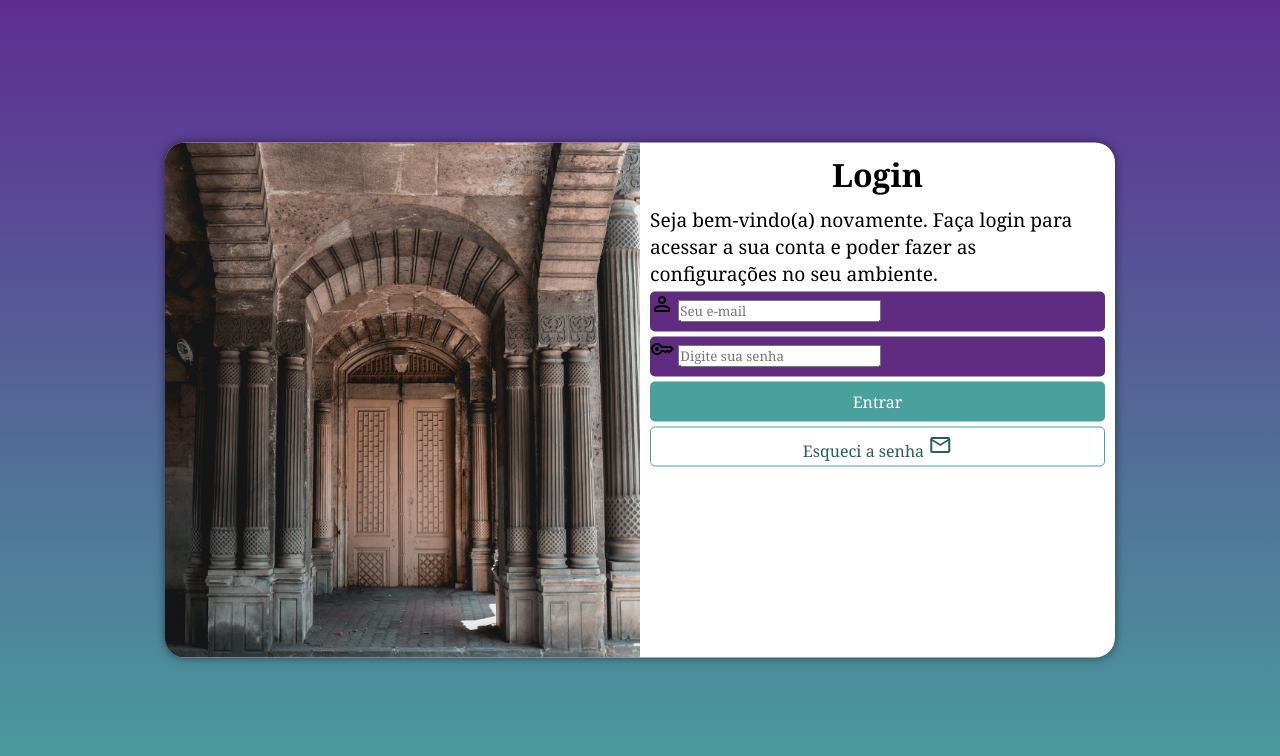
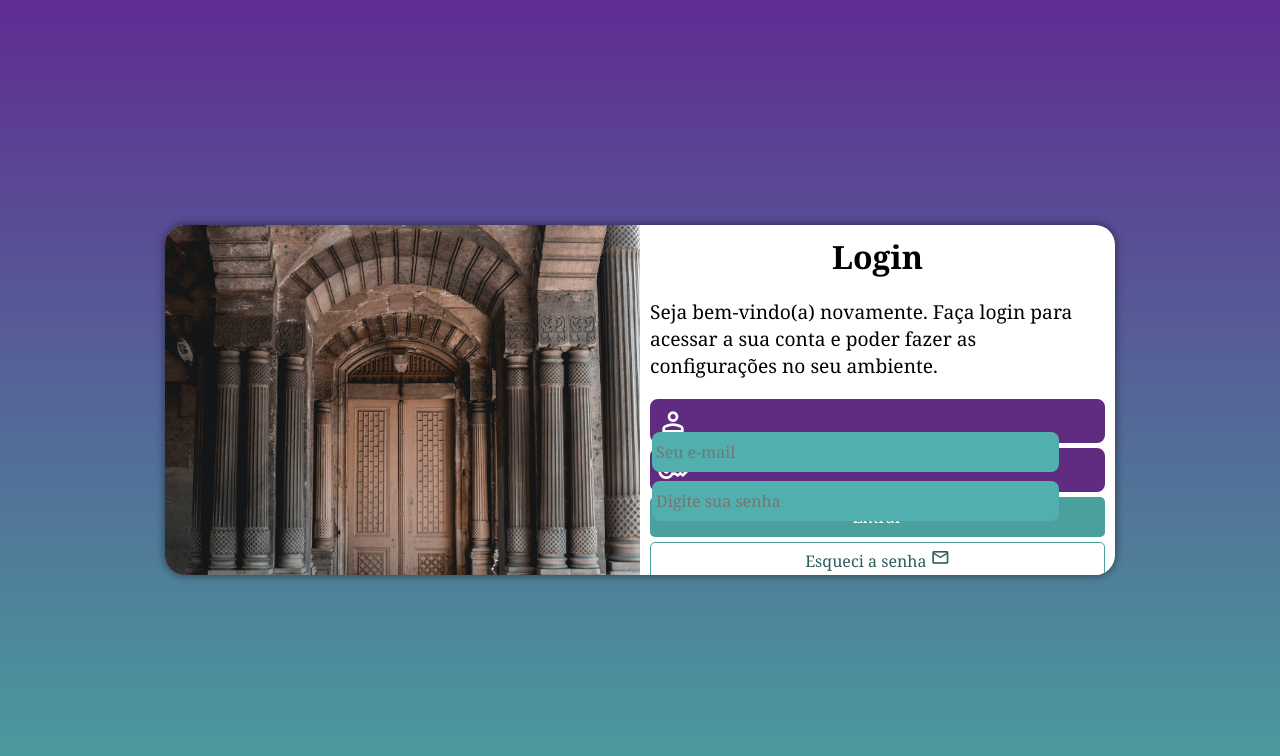
Before and after one commit to leticiamv27/tela-login, a plain HTML site: page index.html in a window 1280 px wide. Drawn offline with nearby package versions, Linux system fonts and the light colour scheme.

Commit message:
final login

```diff
--- a/estilos/media-query.css
+++ b/estilos/media-query.css
@@ -7,6 +7,7 @@
 
     section#login {
         width: 80vw;
+        height: 300px;
     }
 
     section#login > div#imagem {
@@ -28,6 +29,7 @@
 
     section#login {
         width: 950px;
+        height: 350px;
     }
 
     section#login > div#imagem {
@@ -43,6 +45,7 @@
 
     div#formulario > p {
         font-size: 1.2em;
+        margin: 20px 0px;
     }
 
     div#formulario > h1 {
--- a/estilos/style.css
+++ b/estilos/style.css
@@ -62,15 +62,39 @@ div#formulario > p {
 
 form > div.campo {
     background-color: #5f2c82;
+    border: 2px solid #5f2c82;
     display: block;
     width: 100%;
-    height: 40px;
-    border-radius: 5px;
+    height: 44px;
+    border-radius: 8px;
     margin: 5px 0px;
 }
 
 div.campo > label {
     display: none;
+}
+
+div.campo > span {
+    color: white;
+    /*background-color: black;*/
+    font-size: 2em;
+    width: 40px;
+    padding: 5px;
+}
+
+div.campo > input {
+    background-color: #51b0ad;
+    font-size: 1em;
+    height: 100%;
+    width: calc(100% - 44px);
+    transform: translateY(-11px);
+    border: 0px;
+    border-radius: 8px;
+    padding: 4px;
+}
+
+div.campo > input:focus-within {
+    background-color: white;
 }
 
 form > input[type=submit] {
@@ -107,3 +131,7 @@ form > a.botao {
 form > a.botao:hover {
     background-color: #60d5d1;
 }
+
+span.material-symbols-outlined {
+    font-size: 1.2em;
+}
```
Also changed, not shown: index.html (+0 -2 lines).
